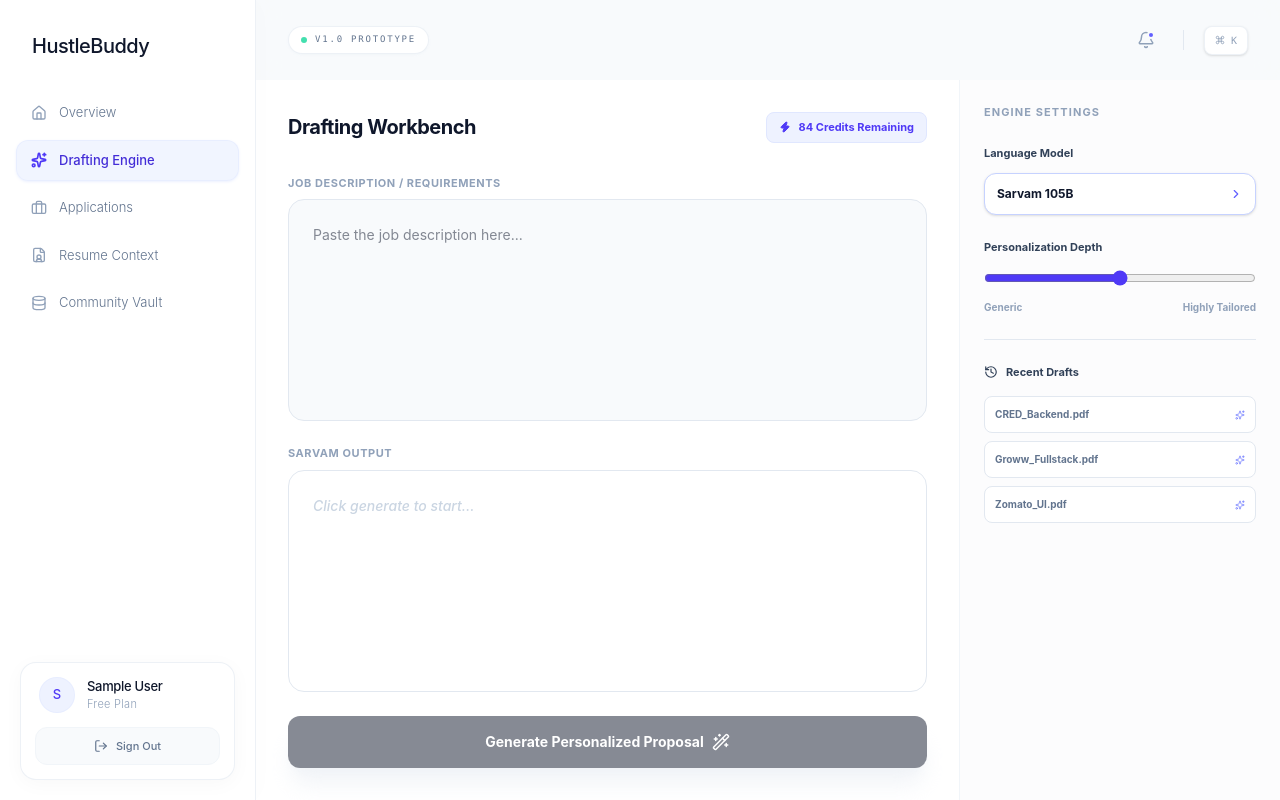
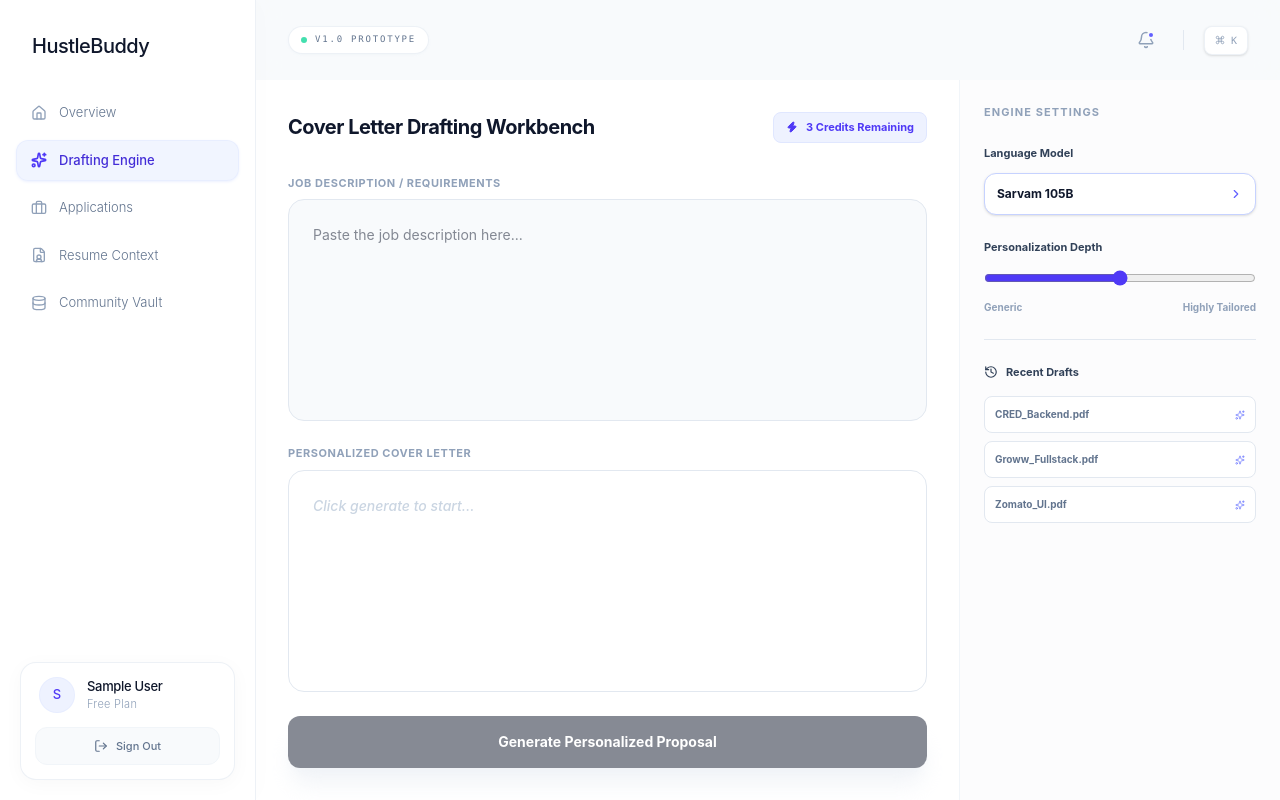
Before and after one commit to AshutoshThings/hustlebuddy_prototype, a React (Vite) app in the folder frontend/: page /dashboard/engine in a window 1280 px wide. Built offline with nearby package versions, Linux system fonts and the light colour scheme; sample sign-in values are in the browser's storage.

Commit message:
feat(frontend): add profile-data to local storage for custom cover letter generation

```diff
--- a/frontend/src/components/dashboard/DashboardEngine.tsx
+++ b/frontend/src/components/dashboard/DashboardEngine.tsx
@@ -1,5 +1,5 @@
 import { useState } from 'react';
-import { Sparkles, Copy, Wand2, History, ChevronRight, Zap } from 'lucide-react';
+import { Sparkles, History, ChevronRight, Zap } from 'lucide-react';
 
 export default function DashboardEngine() {
   const [jd, setJd] = useState("");
@@ -47,9 +47,9 @@ export default function DashboardEngine() {
       {/* Main Workbench */}
       <div className="flex-1 flex flex-col p-8 border-r border-slate-100">
         <div className="mb-8 flex items-center justify-between">
-          <h2 className="text-xl font-bold tracking-tight">Drafting Workbench</h2>
+          <h2 className="text-xl font-bold tracking-tight">Cover Letter Drafting Workbench</h2>
           <div className="flex items-center gap-2 px-3 py-1.5 bg-indigo-50 text-indigo-600 rounded-lg text-[11px] font-bold border border-indigo-100">
-            <Zap size={12} fill="currentColor" /> 84 Credits Remaining
+            <Zap size={12} fill="currentColor" /> 3 Credits Remaining
           </div>
         </div>
 
@@ -65,7 +65,7 @@ export default function DashboardEngine() {
           </div>
 
           <div className="flex flex-col relative">
-            <label className="text-[11px] font-bold uppercase tracking-wider text-slate-400 mb-2">Sarvam Output</label>
+            <label className="text-[11px] font-bold uppercase tracking-wider text-slate-400 mb-2">Personalized Cover Letter</label>
             <div className="flex-1 p-6 bg-white border border-slate-200 rounded-2xl text-sm leading-relaxed text-slate-700 overflow-y-auto font-medium whitespace-pre-wrap">
               {output || <span className="text-slate-300 italic">Click generate to start...</span>}
             </div>
@@ -87,7 +87,7 @@ export default function DashboardEngine() {
             className="w-full py-4 bg-slate-900 text-white rounded-xl font-bold text-sm flex items-center justify-center gap-2 hover:bg-slate-800 transition-all shadow-xl shadow-slate-200 disabled:opacity-50"
           >
             {loading ? 'Synthesizing...' : 'Generate Personalized Proposal'}
-            <Wand2 size={18} />
+
           </button>
         </div>
       </div>
--- a/frontend/src/components/dashboard/DashboardResume.tsx
+++ b/frontend/src/components/dashboard/DashboardResume.tsx
@@ -148,7 +148,7 @@ export default function DashboardResume() {
             setAiAnalysis(parseData.data);
             setUploadPhase('success');
             localStorage.setItem('hb_resume_context', JSON.stringify(parseData.data));
-            console.log("✅ Data parsed and securely saved to Vault.");
+            console.log("Data parsed and securely saved to Vault.");
           } else {
             throw new Error(dbResult.error || "Failed to persist data to database.");
           }
```
